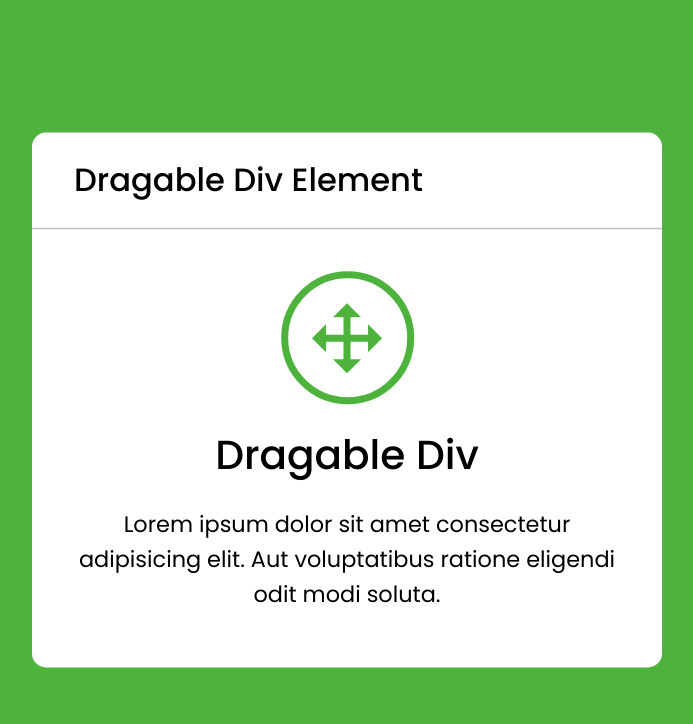
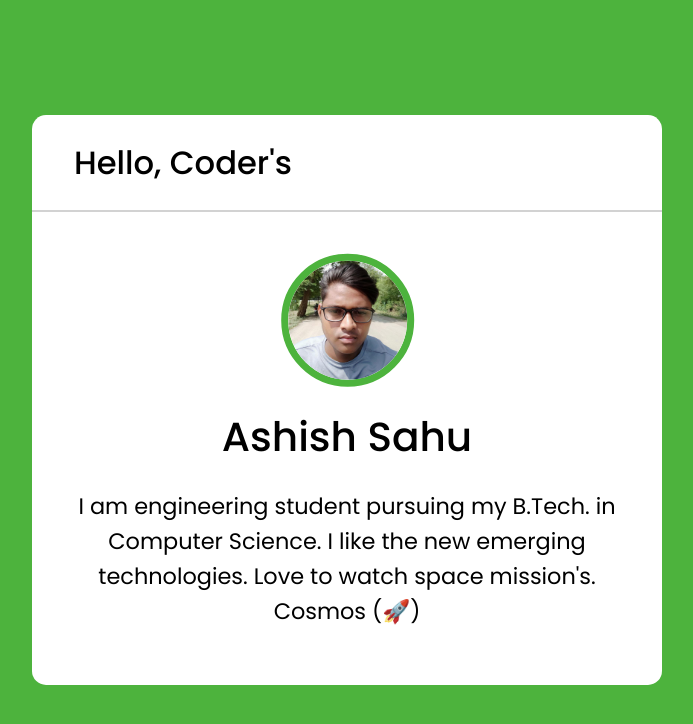
Before and after one commit to itsashishsahu/Draggable-Div, a plain HTML site: page index.html in a window 1280 px wide. Shown: the whole page, without its empty margins (293-986 px from the left). Drawn offline with nearby package versions, Linux system fonts and the light colour scheme.

Commit message:
added perosnal touch.

```diff
--- a/index.html
+++ b/index.html
@@ -14,11 +14,12 @@
 </head>
 <body>
     <div class="container">
-        <header>Dragable Div Element</header>
+        <header>Hello, Coder's</header>
         <div class="content">
-            <div class="icon"><i class="bx bx-move"></i></div>
-            <div class="title">Dragable Div</div>
-            <p>Lorem ipsum dolor sit amet consectetur adipisicing elit. Aut voluptatibus ratione eligendi odit modi soluta.</p>
+            <img src="img/profile.jpg" alt="Ashish Sahu">
+            <!-- <div class="icon"><i class="bx bx-move"></i></div> -->
+            <div class="title">Ashish Sahu</div>
+            <p>I am engineering student pursuing my B.Tech. in Computer Science. I like the new emerging technologies. Love to watch space mission's. Cosmos (🚀)</p>
         </div>
     </div>
 
--- a/style.css
+++ b/style.css
@@ -36,7 +36,7 @@ body{
     flex-direction: column;
     margin: 30px 30px 40px;
 }
-.content .icon{
+.content img{
     height: 95px;
     width: 95px;
     display: flex;
@@ -45,11 +45,11 @@ body{
     border-radius: 50%;
     border: 5px solid #4DB33D;
 }
-.content .icon i{
+/* .content .icon i{
     color: #4DB33D;
     font-size: 60px;
 
-}
+} */
 .content .title{
     font-size: 29px;
     font-weight: 500;
```
Also changed, not shown: img/profile.jpg (added).
